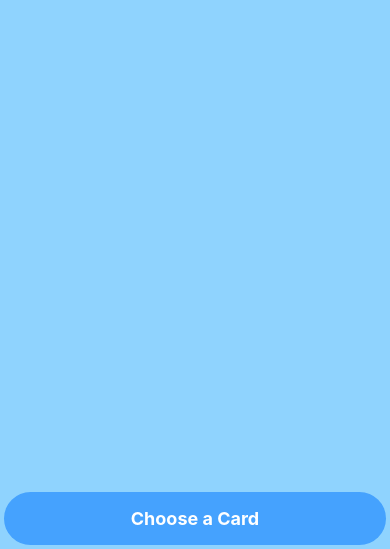
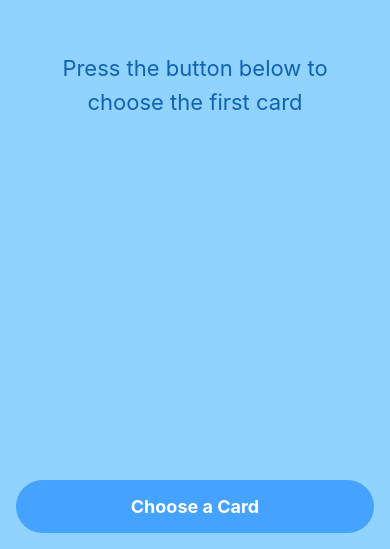
Before and after one commit to florianbar/react-native-mindful-talk-game, a React Native app: screen / in a window 390 px wide. Shown: the part 295-844 px from the top of the page. Built offline with nearby package versions, Linux system fonts and the light colour scheme.

Commit message:
add no card text

```diff
--- a/App.js
+++ b/App.js
@@ -1,5 +1,5 @@
 import { useState } from 'react';
-import { StyleSheet, Text, View } from 'react-native';
+import { StyleSheet, View, Text } from 'react-native';
 
 import { MINDFUL_TALK_CARDS } from './data/cards';
 import Card from './components/card';
@@ -32,11 +32,15 @@ export default function App() {
   return (
     <View style={styles.screen}>
       <View style={styles.main}>
-        {selectedType && selectedQuestion && (
+        {selectedType && selectedQuestion ? (
           <Card
             type={makeFirstLetterUppercase(selectedType)}
             question={selectedQuestion}
           />
+        ) : (
+          <Text style={styles.noCardSelectedText}>
+            Press the button below to choose the first card
+          </Text>
         )}
       </View>
 
@@ -68,12 +72,19 @@ const styles = StyleSheet.create({
     flexDirection: 'row',
     justifyContent: 'center',
     alignItems: 'center',
-    padding: 4,
+    padding: 16,
     width: '100%',
   },
   footer: {
-    padding: 4,
+    padding: 16,
     width: '100%',
+  },
+  noCardSelectedText: {
+    width: '75%',
+    fontSize: 22,
+    lineHeight: 34,
+    textAlign: 'center',
+    color: '#1262b3',
   },
   buttonContainer: {},
 });
```
